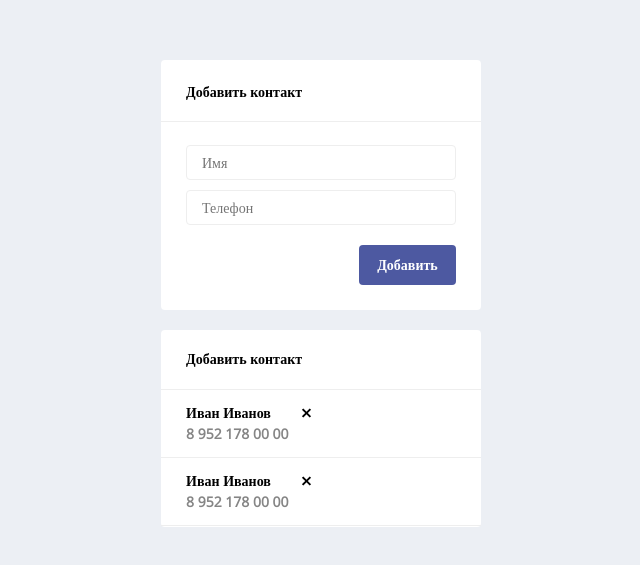
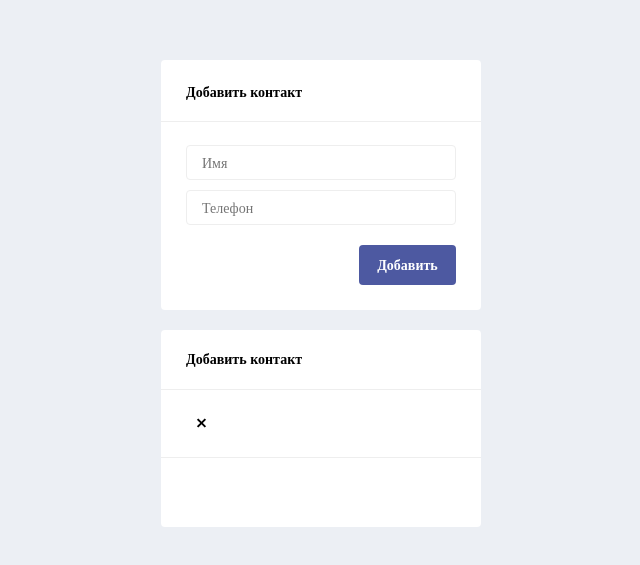
Before and after one commit to antonsaf18/-contact_book, a Vue app: page / in a window 1280 px wide. Shown: the part 107-672 px from the top of the page, without its empty margins (319-959 px from the left). Built offline with nearby package versions, Linux system fonts and the light colour scheme.

Commit message:
added contact-list-component

```diff
--- a/src/components/contact-list-component/script.js
+++ b/src/components/contact-list-component/script.js
@@ -1,11 +1,21 @@
 export default {
     name: 'contact-list-component',
-    props: {
-
-    },
+    props: [
+        'arrForUser',
+    ],
     data: function () {
         return {
-
+            isClicked: true,
+            arrayForUser: [
+                {
+                    user: 'иван иванов',
+                    number: '89521780000',
+                },
+                {
+                    user: '1иван 1иванов',
+                    number: '89521780011',
+                },
+            ]
         }
     },
     created() {
@@ -14,6 +24,9 @@ export default {
     methods: {
         inputting(event) {
             this.$emit('typing', event.target.value)
+        },
+        getClick() {
+            this.isClicked = false;
         }
     }
 }
--- a/src/components/contact-list-component/template.html
+++ b/src/components/contact-list-component/template.html
@@ -4,29 +4,16 @@
     </div>
     <div class="contact-list-component-wrap">
 
-        <div class="contact-list-component-wrap-user">
+        <div :arrayForUser="arrForUser" v-if="isClicked" class="contact-list-component-wrap-user">
             <div class="contact-list-component-wrap-user-name">
-                <h3 class="contact-list-component-wrap-user-name-name">Иван Иванов</h3>
-                <div class="contact-list-component-wrap-user-name-check">
+                <h3 v-for="item in arrForUser" class="contact-list-component-wrap-user-name-name">{{item.user}}</h3>
+                <div v-on:click="getClick()" class="contact-list-component-wrap-user-name-check">
                     <div class="contact-list-component-wrap-user-name-check-check"></div>
                     <div class="contact-list-component-wrap-user-name-check-check1"></div>
                 </div>
             </div>
             <div class="contact-list-component-wrap-user-number">
-                <h3 class="contact-list-component-wrap-user-number-number">8 952 178 00 00</h3>
-            </div>
-        </div>
-
-        <div class="contact-list-component-wrap-user">
-            <div class="contact-list-component-wrap-user-name">
-                <h3 class="contact-list-component-wrap-user-name-name">Иван Иванов</h3>
-                <div class="contact-list-component-wrap-user-name-check">
-                    <div class="contact-list-component-wrap-user-name-check-check"></div>
-                    <div class="contact-list-component-wrap-user-name-check-check1"></div>
-                </div>
-            </div>
-            <div class="contact-list-component-wrap-user-number">
-                <h3 class="contact-list-component-wrap-user-number-number">8 952 178 00 00</h3>
+                <h3 v-for="item in arrForUser" class="contact-list-component-wrap-user-number-number">{{item.number}}</h3>
             </div>
         </div>
 
```
